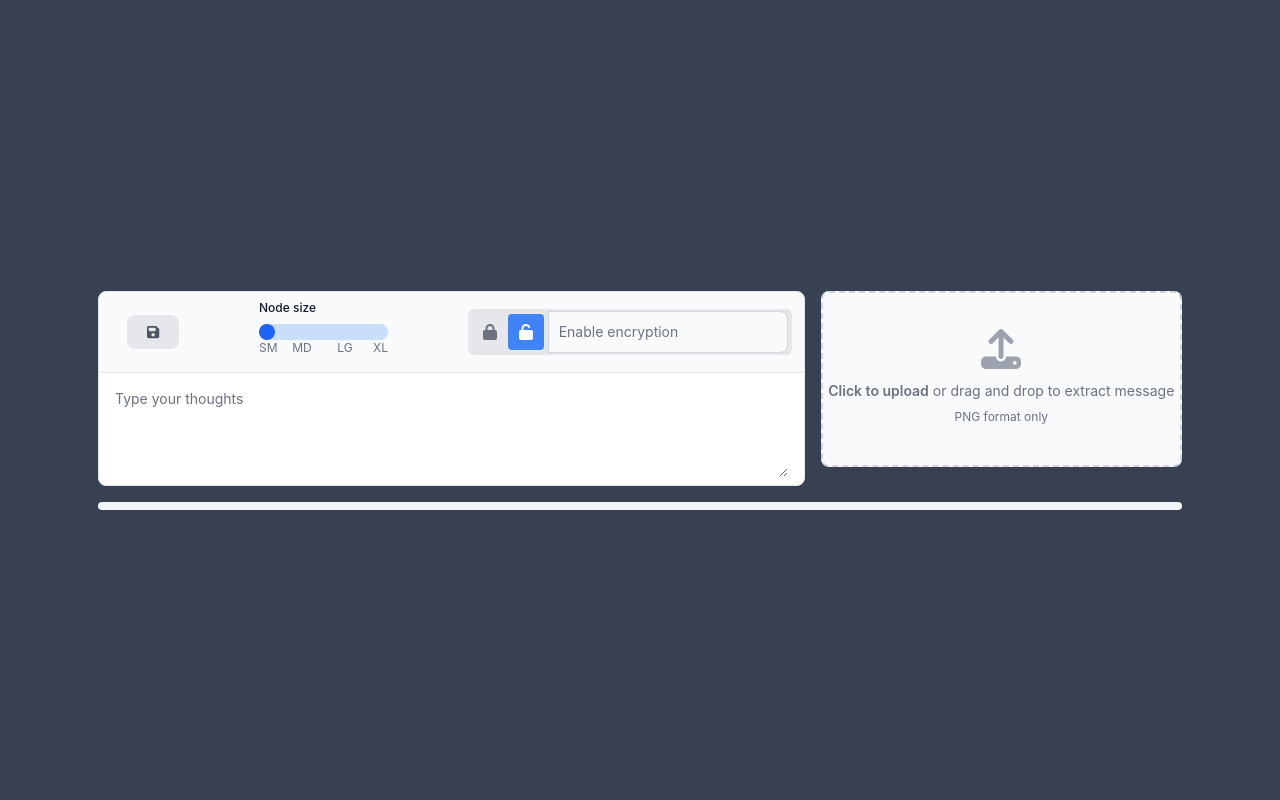
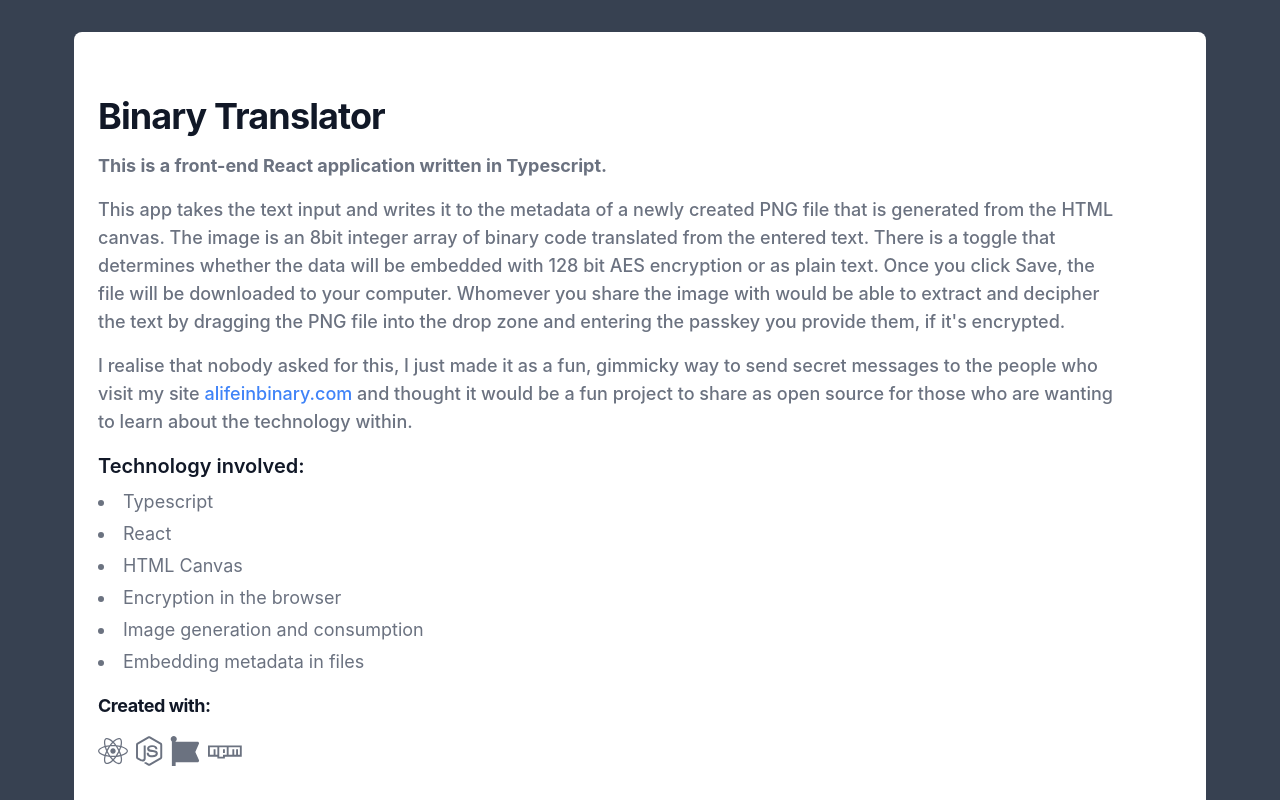
Before and after one commit to alifeinbinary/stegg, a React (Vite) app: page / in a window 1280 px wide. Shown: the top 800 px of the page. Built offline with nearby package versions, Linux system fonts and the light colour scheme.

Commit message:
feat: app description card

```diff
--- a/src/App.tsx
+++ b/src/App.tsx
@@ -1,50 +1,62 @@
+import { FontAwesomeIcon } from '@fortawesome/react-fontawesome'
+import { faCodeFork, faFaceSmile } from '@fortawesome/free-solid-svg-icons'
+import { faReact, faFontAwesome, faNodeJs, faNpm } from '@fortawesome/free-brands-svg-icons'
 import Translate from './components/Translate'
 import './App.css'
-
 
 function App() {
 
   return (
     <>
-      <footer id="colophon" className="site-footer black" role="contentinfo">
-        <div className="container" id="binaryImg">
-          <div className="row">
-            <div className="col-sm-7 white-text canvas__container" id="footer-col-left">
-
-              <div className="form-wrapper">
-                <div className="canvas__wrapper">
-                  <Translate />
-                </div>
-                <span className="input input--minoru">
-
-                </span>
-              </div>
-              <div id="resized"></div>
-              <div id="error-success"></div>
-              <div id="preview"></div>
-              <div id="controls" className="hidden">
-                <div>Width:<span id="width"></span></div>
-                <div>Height:<span id="height"></span></div>
-                <div>Size:<span id="size"></span></div>
-              </div>
+      <section className="bg-white dark:bg-gray-900 rounded-lg text-left">
+        <div className="py-8 px-4 mx-auto max-w-screen-xl lg:py-16 lg:px-6">
+          <div className="max-w-screen-lg text-gray-500 sm:text-lg dark:text-gray-400">
+            <h1 className="mb-4 text-4xl tracking-tight font-bold text-gray-900 dark:text-white">Binary Translator</h1>
+            <p className="mb-4 font-bold">This is a front-end React application written in Typescript.</p>
+            <p className="mb-4 font-medium">This app takes the text input and writes it to the metadata of a newly created PNG file that is generated from the HTML canvas. The image is an 8bit integer array of binary code translated from the entered text. There is a toggle that determines whether the data will be embedded with 128 bit AES encryption or as plain text. Once you click Save, the file will be downloaded to your computer. Whomever you share the image with would be able to extract and decipher the text by dragging the PNG file into the drop zone and entering the passkey you provide them, if it's encrypted. </p>
+            <p className='mb-4 font-medium'>I realise that nobody asked for this, I just made it as a fun, gimmicky way to send secret messages to the people who visit my site <a className='text-blue-500 hover:underline' href='https://www.alifeinbinary.com'>alifeinbinary.com</a> and thought it would be a fun project to share as open source for those who are wanting to learn about the technology within.</p>
+            <div className='mb-4'>
+              <h2 className="mb-2 text-xl font-semibold text-gray-900 dark:text-white">Technology involved:</h2>
+              <ul className="max-w-md space-y-1 text-gray-500 list-disc list-inside dark:text-gray-400">
+                <li>
+                  Typescript
+                </li>
+                <li>
+                  React
+                </li>
+                <li>
+                  HTML Canvas
+                </li>
+                <li>
+                  Encryption in the browser
+                </li>
+                <li>
+                  Image generation and consumption
+                </li>
+                <li>
+                  Embedding metadata in files
+                </li>
+              </ul>
             </div>
-            {/* <div className="col-sm-5 white-text text-left" id="footer-col-right">
-              <hr />
-              <h3>Support</h3>
-              <p>My work is only sustainable if I have the means to buy supplies, tools, food, rent, gas, you get the point. If you're enjoying the work that I am doing, please consider purchasing my work through Bandcamp or becoming a Patreon supporter. Sharing my work with friends and family who you suspect might be interested is also a great way of supporting my work if money is tight. Thank you!</p>
-              <div className="row">
-                <div className="col-sm-6 col-xs-6">
-                  <a href="https://www.patreon.com/alifeinbinary" target="_blank"><img className="support-link img-responsive" src="app/themes/alifeinbinary/img/patreon_banner_2.png" alt="Support through Patreon" /></a>
-                </div>
-
-                <div className="col-sm-6 col-xs-6">
-                  <a href="https://theves.bandcamp.com/" target="_blank"><img className="support-link img-responsive" src="app/themes/alifeinbinary/img/bandcamp_banner_2.png" alt="Purchase through Bandcamp" /></a>
-                </div>
-              </div>
-            </div> */}
+            <h3 className='mb-4 text-lg tracking-tight font-bold text-gray-900 dark:text-white'>Created with:</h3>
+            <div className='text-3xl flex flex-row'>
+              <FontAwesomeIcon icon={faReact} className='hover:text-blue-500' />
+              <FontAwesomeIcon icon={faNodeJs} className="ml-2 hover:text-blue-500" />
+              <FontAwesomeIcon icon={faFontAwesome} className="ml-2 hover:text-blue-500" />
+              <FontAwesomeIcon icon={faNpm} className="ml-2 hover:text-blue-500" />
+            </div>
           </div>
         </div>
-      </footer>
+      </section>
+      <span className='flex-row flex pt-2 justify-between'>
+        <p className='mb-4 font-medium'><FontAwesomeIcon className='ml-2 text-sm' icon={faCodeFork} /> Fork this project on <a className='text-blue-300 hover:underline' href='https://github.com/alifeinbinary/binary-translate' target='_blank'>Github</a></p>
+        <p className='font-medium mr-2'>Like my work? <a href='https://www.alifeinbinary.com/contact' target='_blank' className='text-blue-300 hover:underline'>Hire me</a> <FontAwesomeIcon icon={faFaceSmile} className="ml-1 text-lg text-yellow-200" /></p>
+      </span>
+      <section className="">
+        <div className="py-8 px-4 mx-auto max-w-screen-xl lg:py-8 lg:px-6">
+          <Translate />
+        </div>
+      </section>
     </>
   )
 }
```
